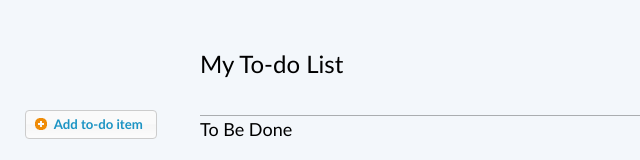
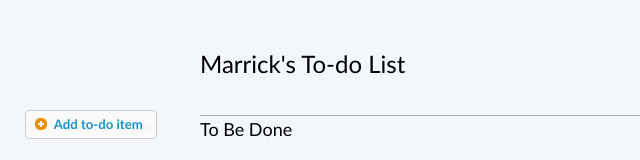
Before and after one commit to MarrickLip/NWEN304-ToDoList, a website: page frontend/index.html in a window 1280 px wide. Shown: the top 160 px of the page, without its empty margins (0-640 px from the left). Drawn offline with Linux system fonts and the light colour scheme.

Commit message:
Change page title

```diff
--- a/frontend/index.html
+++ b/frontend/index.html
@@ -14,7 +14,7 @@
 <body>
 <div class="container">
     <div id="to-do">
-        <h1>My To-do List</h1>
+        <h1>Marrick's To-do List</h1>
         <button id="add-todo">Add to-do item</button>
 
         <h2>To Be Done</h2>
```
